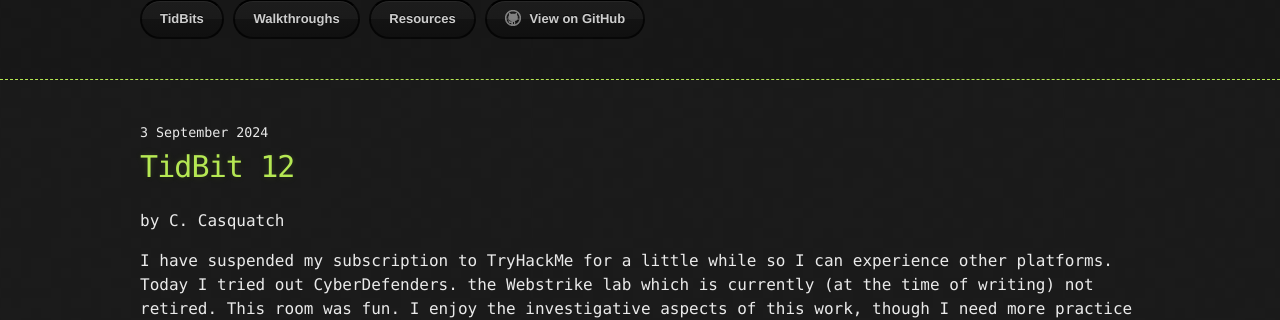
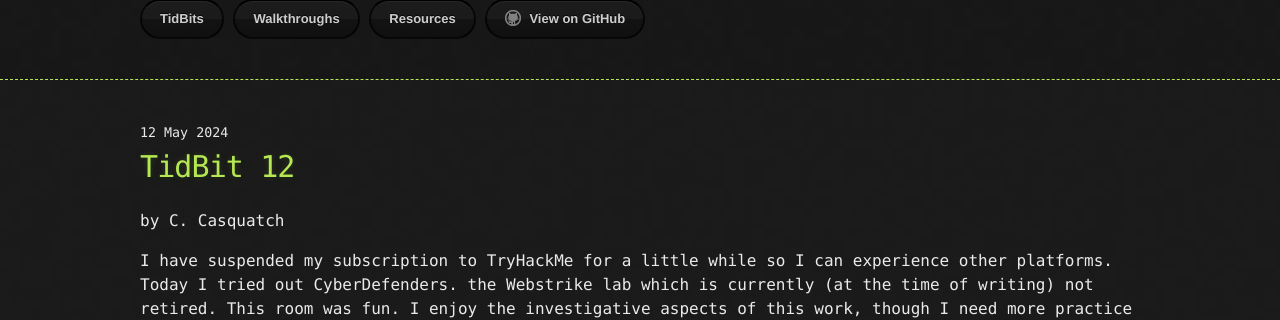
Before and after one commit to CyberCasquatch/cybercasquatch.github.io, a Jekyll site: the page built from _posts/TidBits/2024-09-03-TidBit-12.markdown, in a window 1280 px wide. Shown: the part 113-433 px from the top of the page. Built offline with Jekyll 4.4.1, drawn with Linux system fonts in a browser that asks for light colours.

Commit message:
Update 2024-09-03-TidBit-12.markdown

```diff
--- a/_posts/TidBits/2024-09-03-TidBit-12.markdown
+++ b/_posts/TidBits/2024-09-03-TidBit-12.markdown
@@ -1,7 +1,7 @@
 ---
 layout: post
 title:  "TidBit 12"
-date:   2024-09-03
+date:   2024-05-12
 author: C. Casquatch
 tag: ['User Agents', 'Wireshark']
 ---
```
